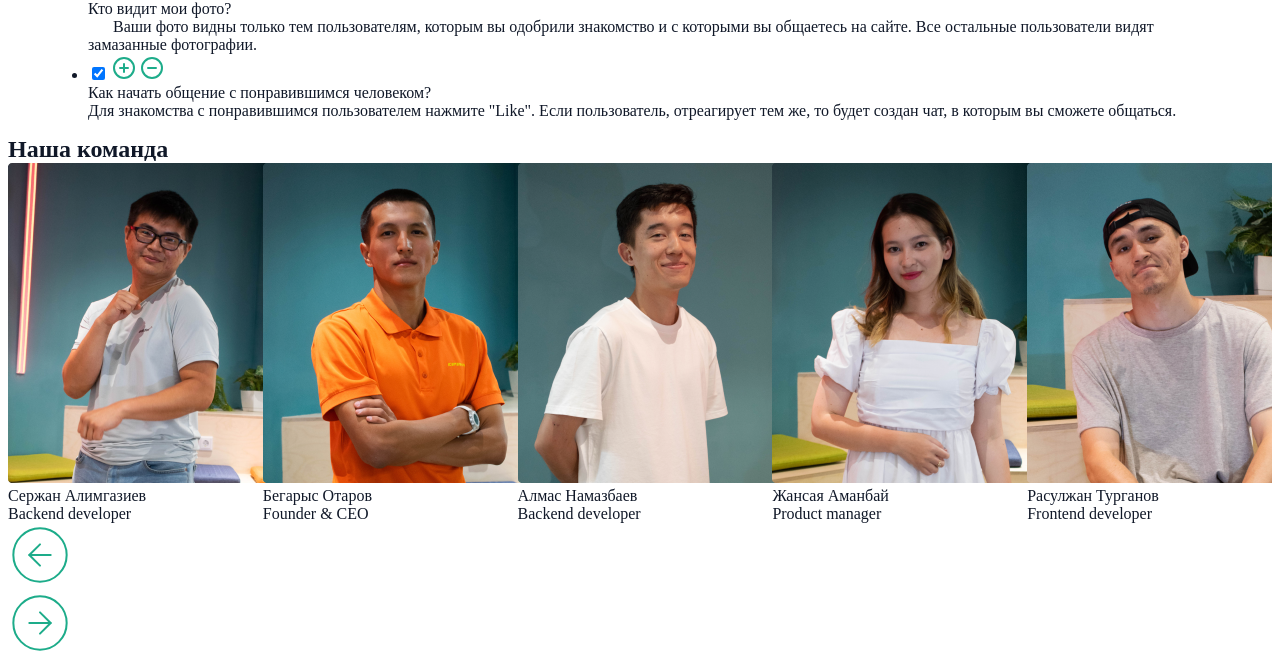
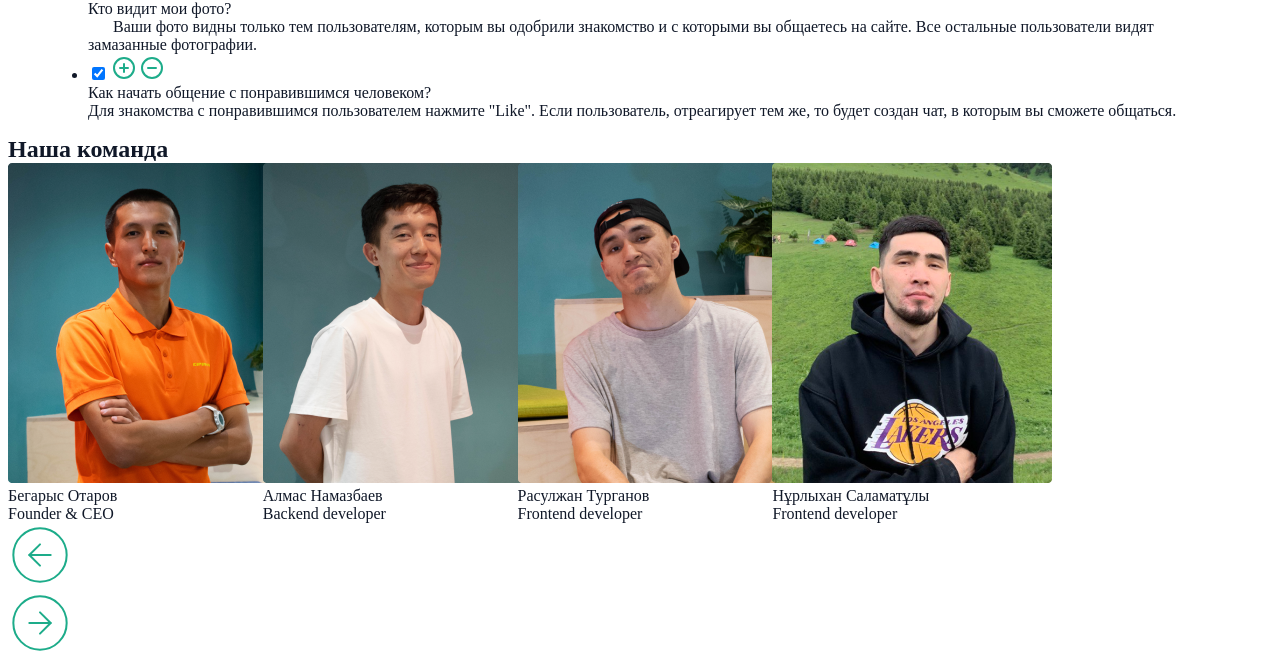
Before and after one commit to rasult22/hitba-landing-page, a website built with webpack: page src/index.html in a window 1280 px wide. Shown: the part 1551-2214 px from the top of the page. Built offline with nearby package versions, Linux system fonts and the light colour scheme.

Commit message:
update team

```diff
--- a/src/index.html
+++ b/src/index.html
@@ -300,17 +300,6 @@
           <div class="swiper-wrapper team-member__wrapper">
             <div class="swiper-slide team-member">
               <div class="team-member__img">
-                <img src="/assets/Serzhan.png" alt="Serzhan">
-              </div>
-              <div class="team-member__title">
-                Сержан Алимгазиев
-              </div>
-              <div class="team-member__role">
-                Backend developer
-              </div>
-            </div>
-            <div class="swiper-slide team-member">
-              <div class="team-member__img">
                 <img src="/assets/Begarys.png" alt="Begarys">
               </div>
               <div class="team-member__title">
@@ -329,17 +318,6 @@
               </div>
               <div class="team-member__role">
                 Backend developer
-              </div>
-            </div>
-            <div class="swiper-slide team-member">
-              <div class="team-member__img">
-                <img src="/assets/Zhansaya.png" alt="Zhansaya">
-              </div>
-              <div class="team-member__title">
-                Жансая Аманбай
-              </div>
-              <div class="team-member__role">
-                Product manager
               </div>
             </div>
             <div class="swiper-slide team-member">
```
